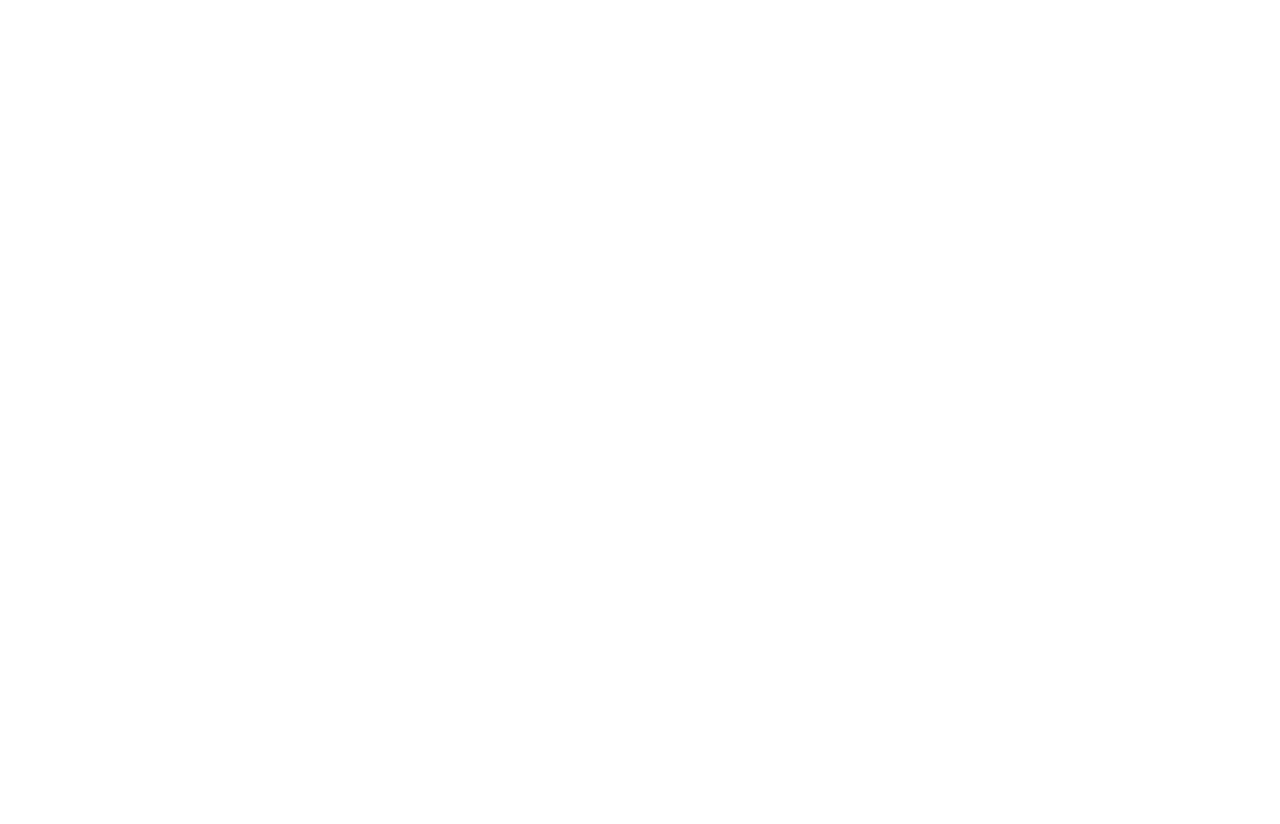
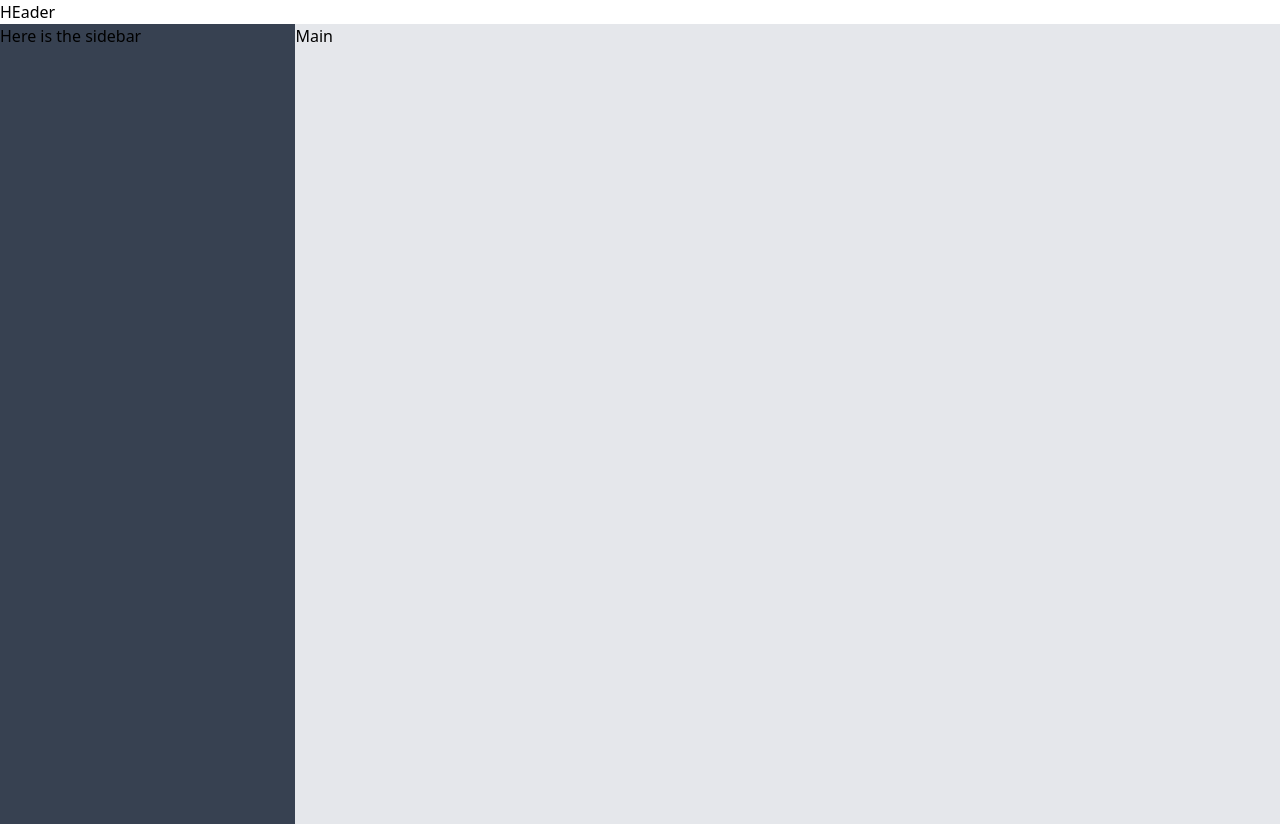
Before and after one commit to surfgreendev/medimar, a Vue app: page / in a window 1280 px wide. Before the commit the page ends 800 px from the top, so only its background shows below. Built offline with nearby package versions, Linux system fonts and the light colour scheme.

Commit message:
base layout for Dasboard, Header and Sidebar

```diff
--- /dev/null
+++ b/src/components/button/Button.vue
@@ -0,0 +1,39 @@
+<template>
+   <button class="bg-blue-500
+         text-white
+         p-3
+         transition
+         duration-300
+         ease-in-out
+         hover:bg-blue-600
+         rounded-lg">
+       <slot></slot>
+    </button>
+</template>
+
+<script>
+export default {
+  name: 'Button',
+  props: {
+    color: {
+      type: String,
+      default: 'primary',
+    },
+  },
+  computed: {
+    btnColor() {
+      if (this.color === 'primary') {
+        return {
+          active: 'bg-blue-500',
+          hover: 'bg-blue-600',
+        };
+      }
+      return this.data;
+    },
+  },
+};
+</script>
+
+<style lang="scss" scoped>
+
+</style>
--- /dev/null
+++ b/src/components/header/Header.vue
@@ -0,0 +1,11 @@
+<template>
+    <div class="flex w-full">
+        HEader
+    </div>
+</template>
+
+<script>
+export default {
+  name: 'Header',
+};
+</script>
--- /dev/null
+++ b/src/components/sidebar/Sidebar.vue
@@ -0,0 +1,15 @@
+<template>
+    <div class="bg-gray-700 h-full min-h-screen">
+        Here is the sidebar
+    </div>
+</template>
+
+<script>
+export default {
+  name: 'Sidebar',
+};
+</script>
+
+<style lang="scss" scoped>
+
+</style>
--- a/src/router/index.js
+++ b/src/router/index.js
@@ -1,14 +1,14 @@
 import Vue from 'vue';
 import VueRouter from 'vue-router';
-import Home from '../views/Home.vue';
+import Dashboard from '../views/Dashboard.vue';
 
 Vue.use(VueRouter);
 
 const routes = [
   {
     path: '/',
-    name: 'Home',
-    component: Home,
+    name: 'Dashboard',
+    component: Dashboard,
   },
 ];
 
--- /dev/null
+++ b/src/views/Dashboard.vue
@@ -0,0 +1,30 @@
+<template>
+<div>
+    <Header/>
+    <main class="flex w-full bg-gray-200">
+      <div class="sm:w-1/12 md:w-3/12 lg:w-2/12 xl:w-3/12">
+        <Sidebar />
+      </div>
+      <div class="sm:w-11/12 md:w-9/12 lg:w-10/12 xl:9/12">
+        Main
+      </div>
+    </main>
+</div>
+</template>
+
+<script>
+import Header from '@/components/header/Header.vue';
+import Sidebar from '@/components/sidebar/Sidebar.vue';
+
+export default {
+  name: 'Dashboard',
+  components: {
+    Header,
+    Sidebar,
+  },
+};
+</script>
+
+<style lang="scss" scoped>
+
+</style>
```
